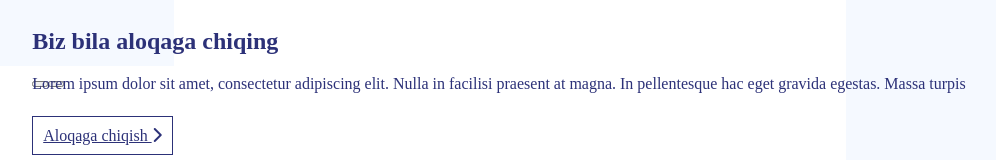
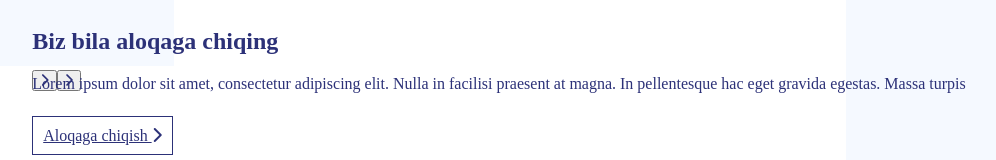
Before and after one commit to hakimov-dev/truck-service-landing, a Vue app: page / in a window 1280 px wide. Shown: the part 212-372 px from the top of the page, without its empty margins (39-1035 px from the left). Built offline with nearby package versions, Linux system fonts and the light colour scheme; the HTML template or start-up script is replaced by a standard one.

Commit message:
Added icons.

```diff
--- a/src/components/Header/components/Slider.vue
+++ b/src/components/Header/components/Slider.vue
@@ -3,8 +3,8 @@
         <div class="slider">
             <div class="slider-content">
                <div class="slider-btns">
-                <button></button>
-                <button></button>
+                <button><i class="fas fa-chevron-right"></i></button>
+                <button><i class="fas fa-chevron-right"></i></button>
               </div>
             <h1>
                {{counter}}
```
